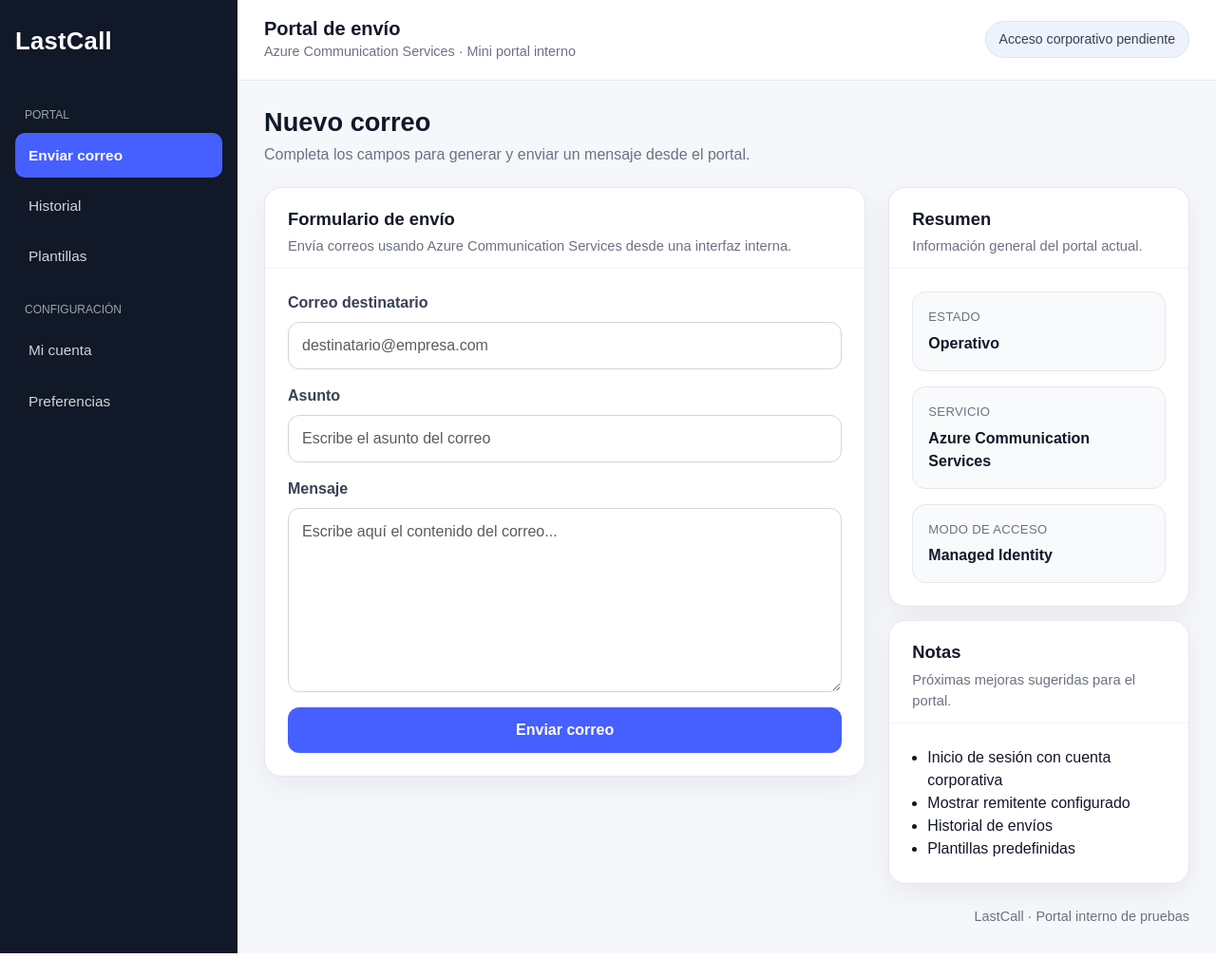
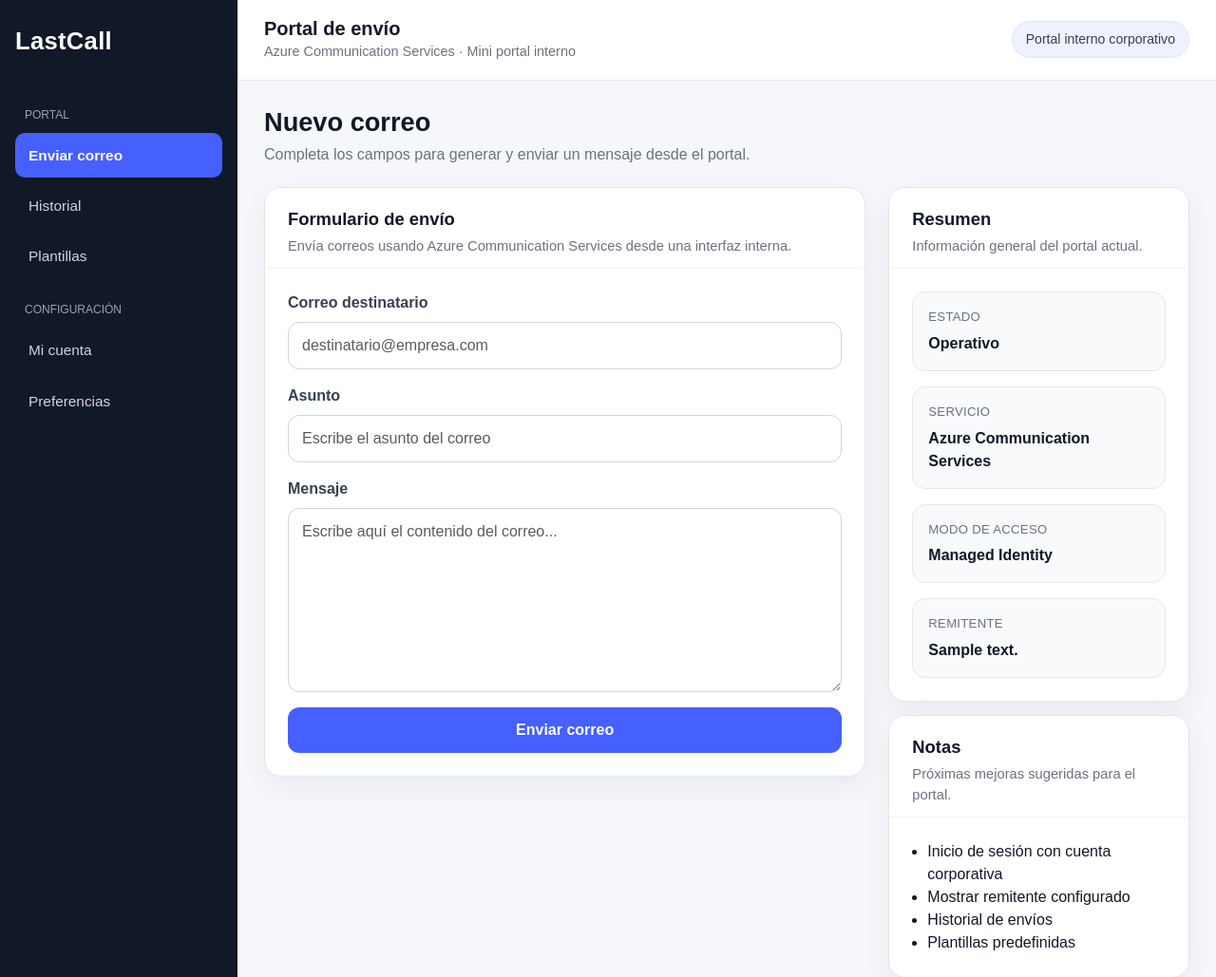
Before and after one commit to IACP-9/acs-mail-portal, a Flask app: template templates/index.html in a window 1280 px wide. Shown: the top 1029 px of the page at 95% size. Before the commit the page ends 1004 px from the top, so only its background shows below. Run offline with Flask 3, Linux system fonts and the light colour scheme; the template is opened without the code that fills it: most values are stand-ins (such as "Sample title", 1, 10 or a date in 2020).

Commit message:
Update index.html

```diff
--- a/templates/index.html
+++ b/templates/index.html
@@ -299,7 +299,7 @@
           <h1 class="topbar-title">Portal de envío</h1>
           <p class="topbar-subtitle">Azure Communication Services · Mini portal interno</p>
         </div>
-        <div class="user-badge">Acceso corporativo pendiente</div>
+        <div class="user-badge">Portal interno corporativo</div>
       </div>
 
       <div class="content">
@@ -316,10 +316,13 @@
             </div>
 
             <div class="card-body-custom">
-              {% if status %}
+              {% if success %}
                 <div class="alert-custom alert-success-custom">
-                  <strong>Correo enviado correctamente.</strong><br>
+                  <strong>{{ success }}</strong><br>
                   El mensaje fue aceptado por Azure Communication Services.
+                  {% if tracking_id %}
+                    <br><small>ID de seguimiento: {{ tracking_id }}</small>
+                  {% endif %}
                 </div>
               {% endif %}
 
@@ -372,6 +375,11 @@
                   <div class="info-box-title">Modo de acceso</div>
                   <div class="info-box-value">Managed Identity</div>
                 </div>
+
+                <div class="info-box mt-3">
+                  <div class="info-box-title">Remitente</div>
+                  <div class="info-box-value">{{ sender_address }}</div>
+                </div>
               </div>
             </div>
 
```
